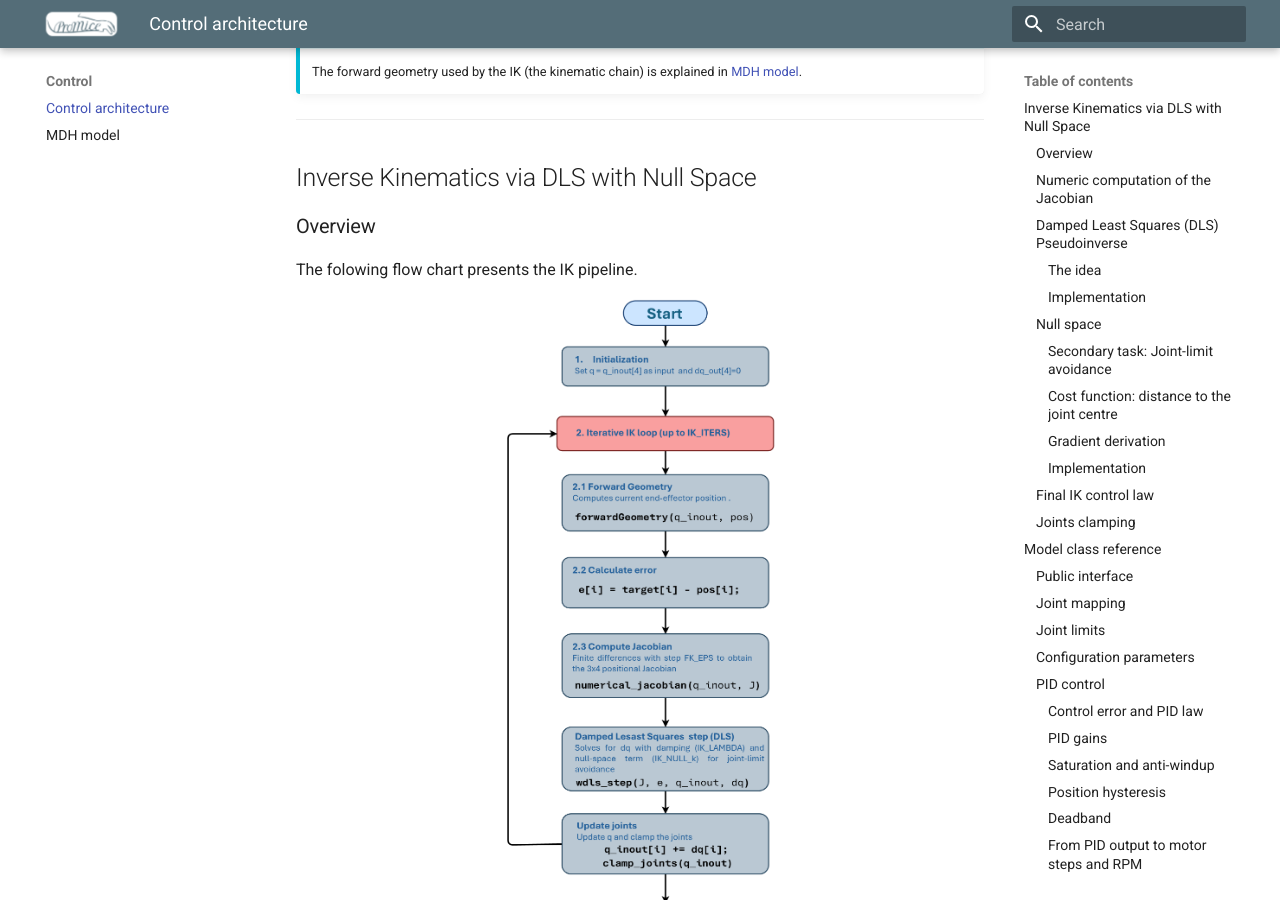
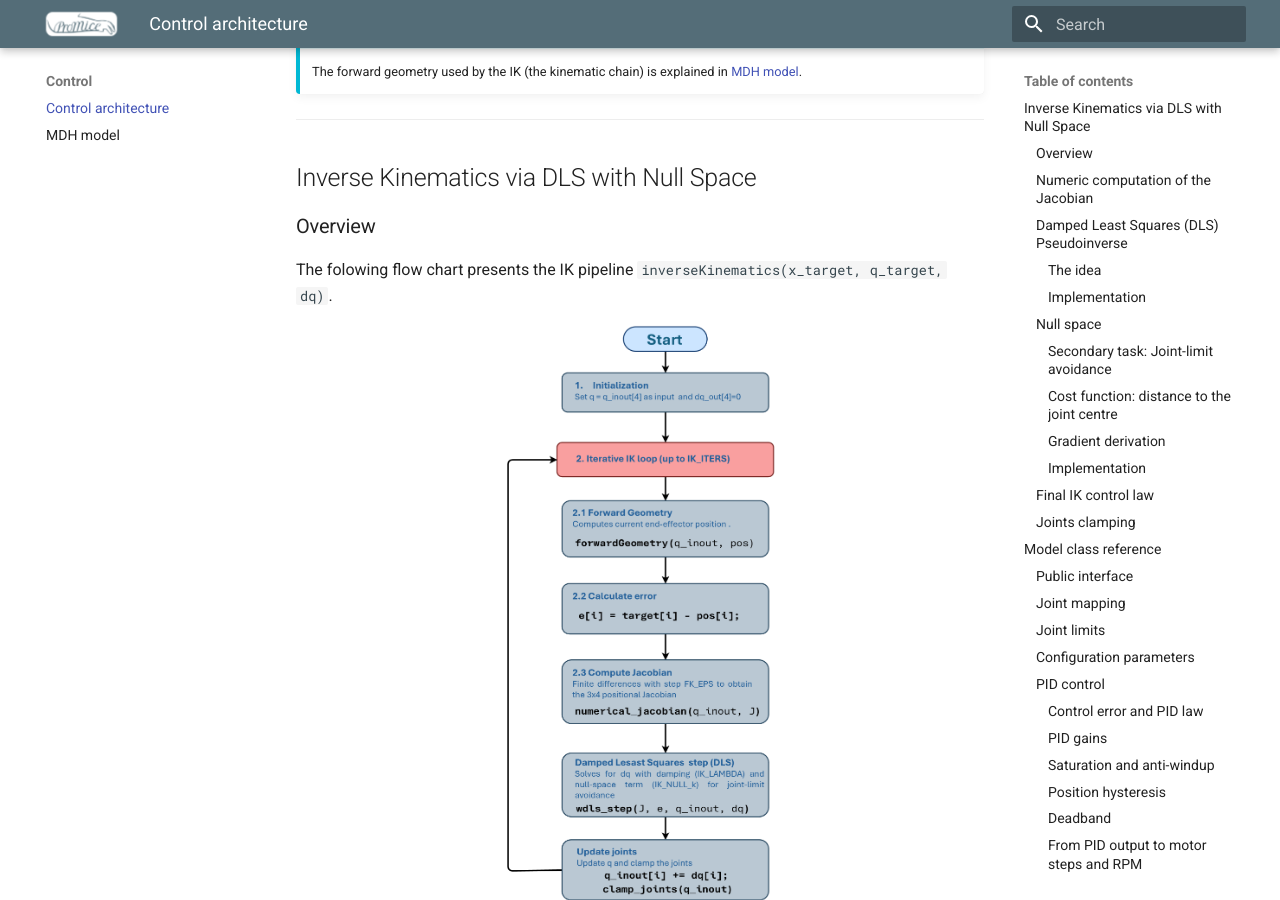
Before and after one commit to Juan-CarlosM/ProMice, an MkDocs documentation site: the page built from docs/control_architecture.md, in a window 1280 px wide and 900 px high, scrolled down 841 px. Built offline with MkDocs 1.6.1 and Material for MkDocs 9.7.7, drawn with Linux system fonts in a browser that asks for light colours.

```diff
--- a/docs/control_architecture.md
+++ b/docs/control_architecture.md
@@ -24,7 +24,7 @@
 ## Inverse Kinematics via DLS with Null Space
 
 ### Overview
-The folowing flow chart presents the IK pipeline.
+The folowing flow chart presents the IK pipeline `inverseKinematics(x_target, q_target, dq)`.
 
 ![IK flowchar](images/IK_flowchart.png){width=40% .center}
 
```
